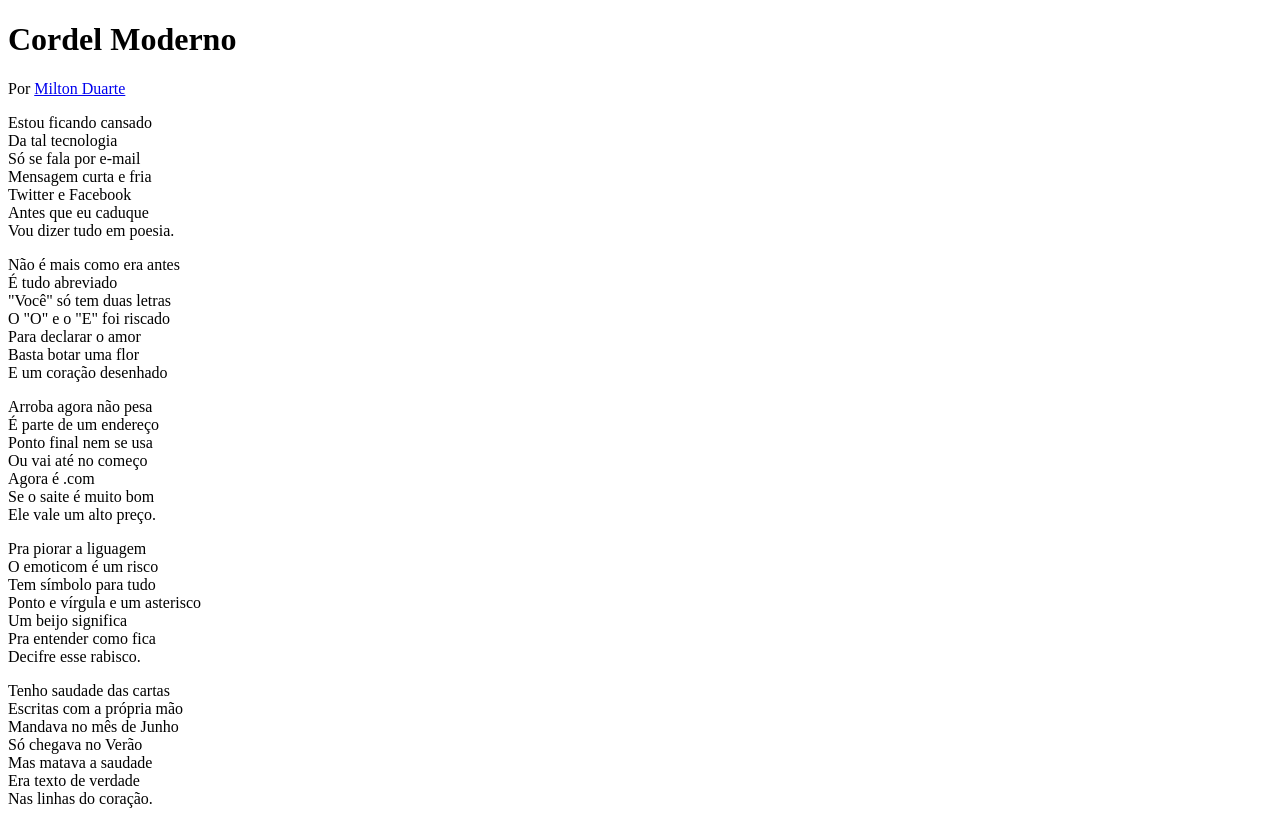
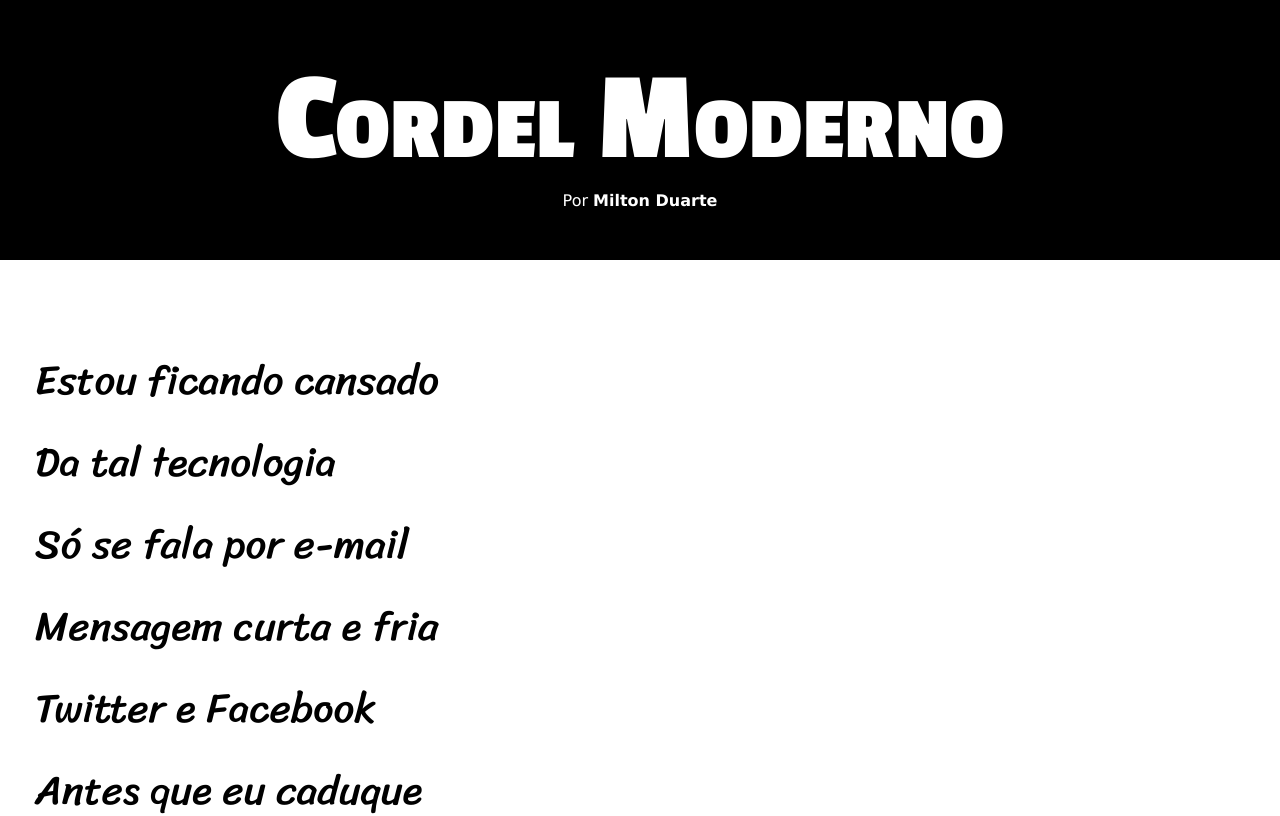
Before and after one commit to kaymixi/HTML5_e_CSS3, a plain HTML site: page desafios/dsf012/index.html in a window 1280 px wide. Shown: the top 816 px of the page. Drawn offline with Linux system fonts and the light colour scheme.

Commit message:
atualizaçao do desafio 12

```diff
--- a/desafios/dsf012/index.html
+++ b/desafios/dsf012/index.html
@@ -5,7 +5,85 @@
   <meta name="viewport" content="width=device-width, initial-scale=1.0">
   <title>cordel moderno</title>
   <style>
-
+  @import url('https://fonts.googleapis.com/css2?family=Bebas+Neue&family=Passion+One:wght@400;700;900&family=Roboto+Condensed:ital,wght@0,300;0,400;0,700;1,300;1,400;1,700&display=swap');
+  @import url('https://fonts.googleapis.com/css2?family=Bebas+Neue&family=Passion+One:wght@400;700;900&family=Roboto+Condensed:ital,wght@0,300;0,400;0,700;1,300;1,400;1,700&family=Sriracha&display=swap');
+  :root {
+    --fonte1:verdana, geneva, tahoma, sans-serif;
+    --fonte2:'Passion One', cursive;
+    --fonte3:'Sriracha', cursive;
+  }
+    * {
+      margin: 0px;
+      padding: 0px;
+    }
+    html,body {
+      min-height: 100vh;
+      background-color: darkgray;
+      font-family: var(--fonte1);
+    }
+    header {
+      background-color: black;
+      color: white;
+      text-align: center;
+    }
+    header > h1{
+      padding-top: 50px;
+      font-variant: small-caps;
+      font-family: var(--fonte2) ;
+      font-size: 10vw;
+    }
+    header > p {
+      padding-bottom: 50px;
+    }
+    header a, footer a {
+      color: white;
+      text-decoration: none;
+      font-weight: bolder;
+    }
+    header a:hover, footer a:hover {
+      text-decoration: underline;
+    }
+    section{
+      padding-top: 10vh;
+      padding-bottom: 10vh;
+      line-height: 2em;
+      padding-left: 35px;
+      font-size: 3.2vw;
+      font-family: var(--fonte3);
+    }
+    section > p {
+      padding-bottom: 2em;
+    }
+    section.normal {
+      background-color: white;
+      color: black;
+    }
+    section.imagem {
+      background-color: rgb(43, 42, 42);
+      color: white;
+    }
+    section.imagem > p {
+      display: inline-block;
+      padding: 10px;
+      min-width: 400px;
+      /* background-color: rgba(0, 0, 0, 0.178);*/
+    }
+    section#img02 > p {
+      color: black;
+    }
+    section#img01 {
+      background-image: url('imagem/background001.jpg');
+      background-position: right center;
+    }
+    section#img02 {
+      background-image: url('imagem/background002.jpg');
+    }
+    footer {
+      background-color: black ;
+      color: white;
+      text-align: center;
+      padding: 10px;
+    }
   </style>
 </head>
 <body>
@@ -15,7 +93,7 @@
     </p>
   </header>
   <main>
-    <section>
+    <section class="normal">
         <p>
           Estou ficando cansado<br>
           Da tal tecnologia<br>
@@ -26,7 +104,7 @@
           Vou dizer tudo em poesia.<br>
         </p>
     </section>
-    <section>
+    <section class="imagem" id="img01">
         <p>
           Não é mais como era antes<br>
           É tudo abreviado<br>
@@ -37,7 +115,7 @@
           E um coração desenhado<br>
         </p>
     </section>
-    <section>
+    <section class="normal">
         <p>
           Arroba agora não pesa<br>
           É parte de um endereço<br>
@@ -57,7 +135,7 @@
           Decifre esse rabisco.<br>
         </p>
     </section>
-    <section>
+    <section class="imagem" id="img02">
         <p>
           Tenho saudade das cartas<br>
           Escritas com a própria mão<br>
@@ -68,7 +146,7 @@
           Nas linhas do coração.<br>
         </p>
     </section>
-    <section>
+    <section class="normal">
         <p>
           Agora, escrevo e envio<br>
           Chegando na mesma hora<br>
```
